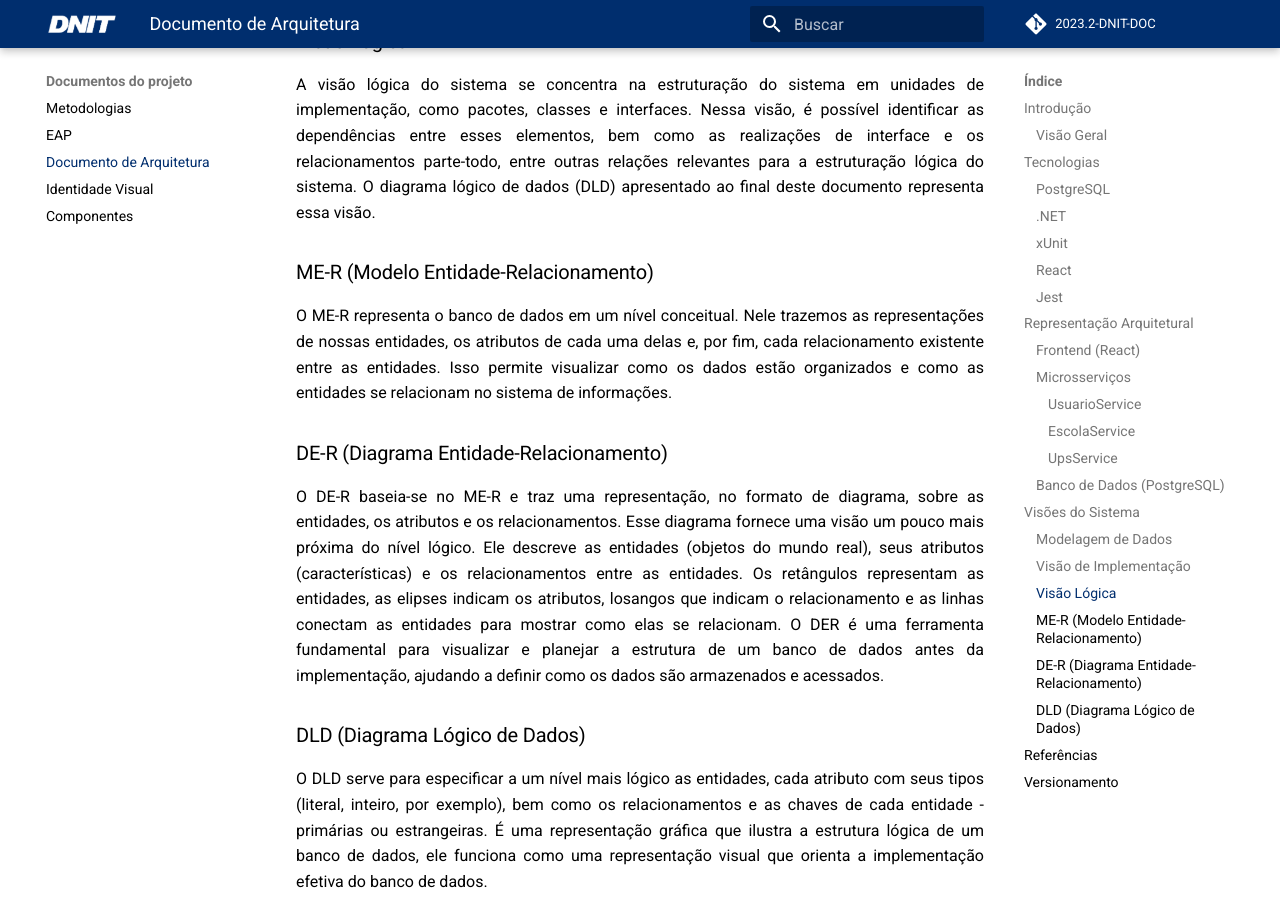
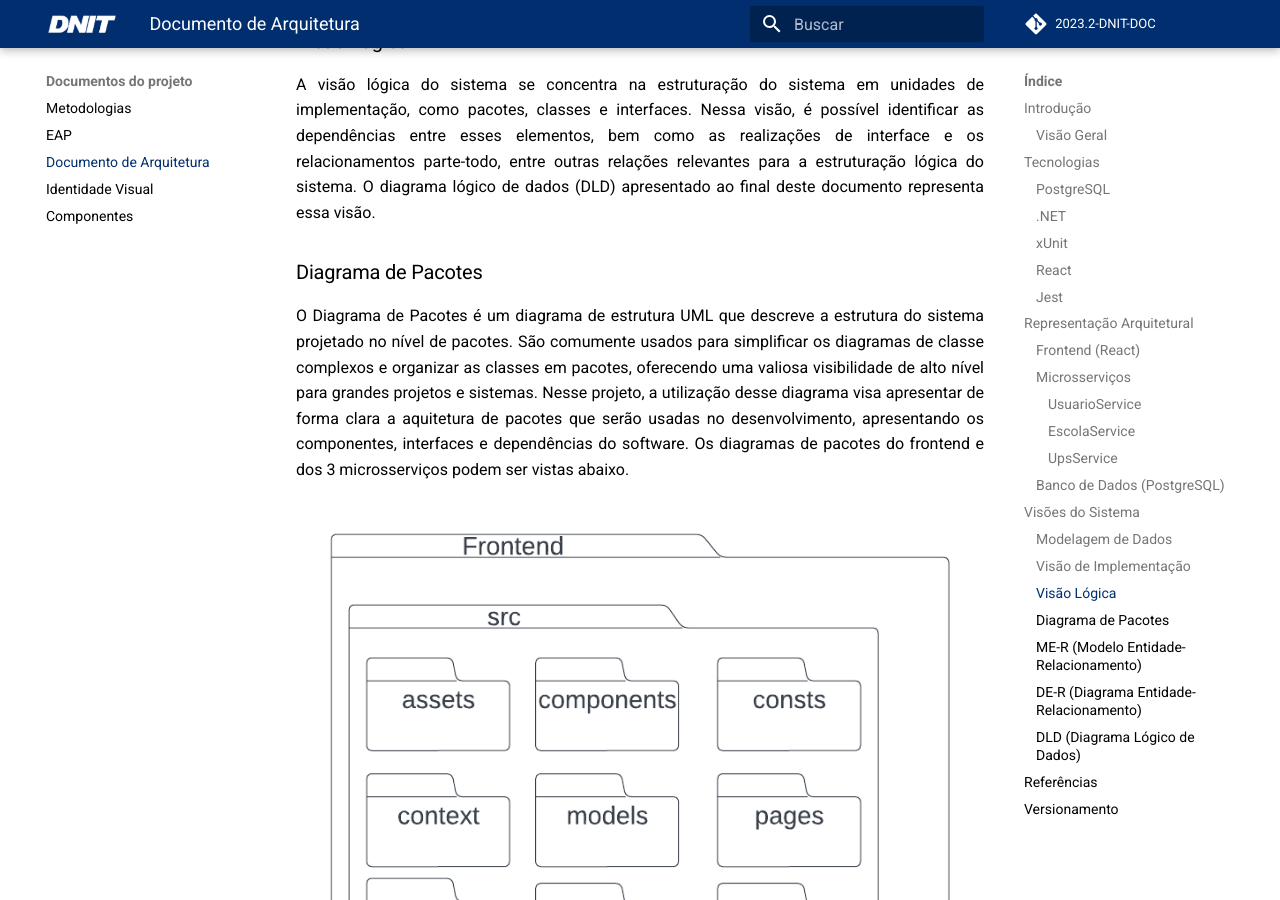
Before and after one commit to fga-eps-mds/2023.2-Dnit-DOC, an MkDocs documentation site: the page built from docs/documentos-projeto/arquitetura.md, in a window 1280 px wide and 900 px high, scrolled down 4348 px. Built offline with MkDocs 1.6.1 and Material for MkDocs 9.7.7, drawn with Linux system fonts in a browser that asks for light colours; comment, search, counter and statistics services are not loaded; some of the changed text lies outside the part shown.

Commit message:
doc: Adicionando diagrama de pacotes

```diff
--- a/docs/documentos-projeto/arquitetura.md
+++ b/docs/documentos-projeto/arquitetura.md
@@ -74,6 +74,18 @@ A visão de implementação tem como objetivo descrever a implementação físic
 
 A visão lógica do sistema se concentra na estruturação do sistema em unidades de implementação, como pacotes, classes e interfaces. Nessa visão, é possível identificar as dependências entre esses elementos, bem como as realizações de interface e os relacionamentos parte-todo, entre outras relações relevantes para a estruturação lógica do sistema. O diagrama lógico de dados (DLD) apresentado ao final deste documento representa essa visão.
 
+### Diagrama de Pacotes
+
+O Diagrama de Pacotes é um diagrama de estrutura UML que descreve a estrutura do sistema projetado no nível de pacotes. São comumente usados para simplificar os diagramas de classe complexos e organizar as classes em pacotes, oferecendo uma valiosa visibilidade de alto nível para grandes projetos e sistemas. Nesse projeto, a utilização desse diagrama visa apresentar de forma clara a aquitetura de pacotes que serão usadas no desenvolvimento, apresentando os componentes, interfaces e dependências do software. Os diagramas de pacotes do frontend e dos 3 microsserviços podem ser vistas abaixo.
+
+![Diagrama de Pacotes do Frontend](../assets/arquitetura/diagrama_Pac_Front.png)
+![Diagrama de Pacotes do UpsService](../assets/arquitetura/diagrama_Pac_UpsService.png)
+![Diagrama de Pacotes do UsuarioService](../assets/arquitetura/diagrama_Pac_UsuarioService.png)
+![Diagrama de Pacotes do EscolaService](../assets/arquitetura/diagrama_Pac_EscolaService.png)
+
+
+
+
 ### ME-R (Modelo Entidade-Relacionamento)
 
 O ME-R representa o banco de dados em um nível conceitual. Nele trazemos as representações de nossas entidades, os atributos de cada uma delas e, por fim, cada relacionamento existente entre as entidades. Isso permite visualizar como os dados estão organizados e como as entidades se relacionam no sistema de informações.
@@ -120,6 +132,9 @@ O DLD serve para especificar a um nível mais lógico as entidades, cada atribut
 
 > Diagrama Relacional. Disponível em: <https://unbarqdsw2022-1.github.io/2022.1_G1_FGAvisos/#/Modelagem/2.1.2.6.DiagramaDeBancos>. Acesso em: 10/12/2023.
 
+> Diagrama de Pacotes. Disponível em: <https://unbarqdsw2022-1.github.io/2022.1_G1_FGAvisos/#/Modelagem/2.1.1.2.DiagramaDePacotes>. Acesso em: 10/12/2023.
+
+
 ## Versionamento
 
 |**Data**|**Descrição**|**Autor(es)**|
@@ -130,3 +145,4 @@ O DLD serve para especificar a um nível mais lógico as entidades, cada atribut
 | 10/12/2023 | Adição das Tecnologias utilizadas | Victor Hugo |
 | 10/12/2023 | Adição da Visão de Implementação | Victor Hugo |
 | 10/12/2023 | Adição das Visões do Sistema | Victor Hugo |
+| 10/12/2023 | Adição do Diagrama de Pacotes | Victor Hugo |
```
Also changed, not shown: docs/assets/arquitetura/diagrama_Pac_EscolaService.png (added), docs/assets/arquitetura/diagrama_Pac_Front.png (added), docs/assets/arquitetura/diagrama_Pac_UpsService.png (added), docs/assets/arquitetura/diagrama_Pac_UsuarioService.png (added).
